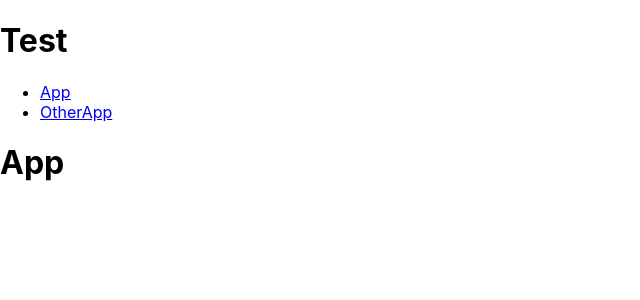
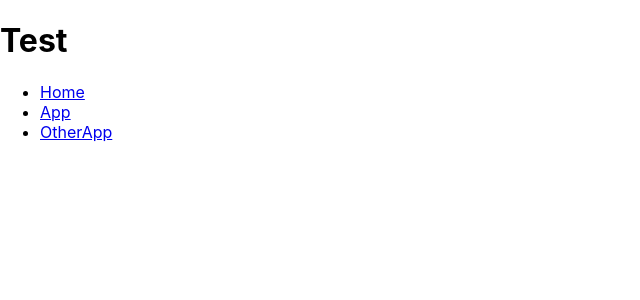
Before and after one commit to alexdiem/strava_challenge, a React (Create React App) app in the folder frontend/: page / in a window 1280 px wide. Shown: the top 300 px of the page, without its empty margins (0-640 px from the left). Built offline with nearby package versions, Linux system fonts and the light colour scheme.

Commit message:
use functions from App.js

```diff
--- a/frontend/src/index.js
+++ b/frontend/src/index.js
@@ -1,7 +1,7 @@
 import React from 'react';
 import ReactDOM from 'react-dom/client';
 import './index.css';
-//import { App, OtherApp } from './App';
+import { App, OtherApp } from './App';
 import reportWebVitals from './reportWebVitals';
 import {
   BrowserRouter as Router,
@@ -19,6 +19,9 @@ root.render(
       <div>
         <nav>
           <ul>
+          <li>
+              <Link to="/">Home</Link>
+            </li>
             <li>
               <Link to="/app">App</Link>
             </li>
@@ -29,7 +32,8 @@ root.render(
         </nav>
 
         <Routes>
-          <Route path="/" element={<App />} />
+          <Route path="/" />
+          <Route path="/app" element={<App />} />
           <Route path="/other" element={<OtherApp />} />
         </Routes>
       </div>
@@ -38,19 +42,6 @@ root.render(
   </React.StrictMode>
 );
 
-
-function App() {
-  return (
-          <h1>App</h1>
-  )
-}
-
-function OtherApp() {
-  return (
-          <h1>OtherApp</h1>
-  )
-}
-
 // If you want to start measuring performance in your app, pass a function
 // to log results (for example: reportWebVitals(console.log))
 // or send to an analytics endpoint. Learn more: https://bit.ly/CRA-vitals
```
